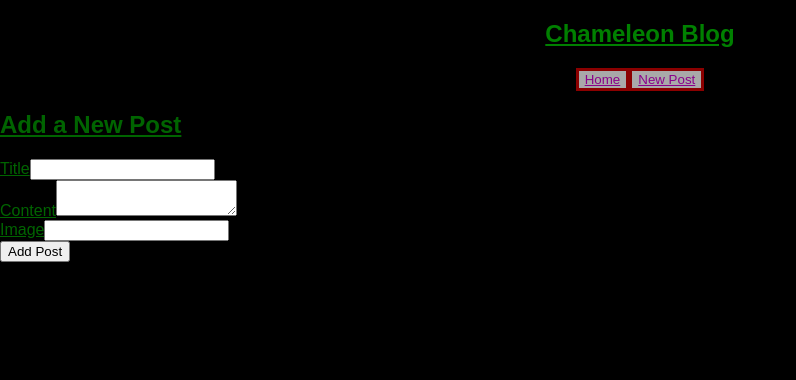
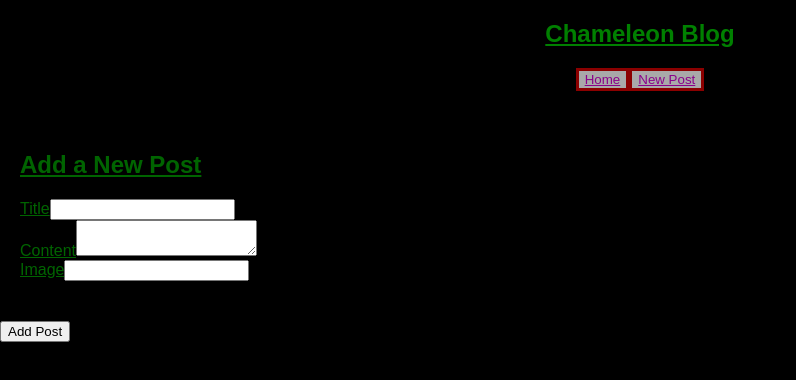
Before and after one commit to NursamedinD/chameleon-blog-v2, a React (Create React App) app: page /new in a window 1280 px wide. Shown: the top 380 px of the page, without its empty margins (0-796 px from the left). Built offline with nearby package versions, Linux system fonts and the light colour scheme; data requests are answered from the project's data file.

Commit message:
fixed some issues with form submission

```diff
--- a/db.json
+++ b/db.json
@@ -6,19 +6,23 @@
       "content": "The chameleon is a master of diguise, capable of changing its color at will, but there is more to chameleons besides their color that meets the eye, join me as we discuss the many facts about the chameleon. Chameleons can be found living in rain forests and the deserts of Africa.",
       "imageUrl": "/images/pannther_chameleon_care_reptifiles.png"
     },
-
     {
       "id": 2,
       "title": "Why change colors?",
       "content": "Perhaps the most notable trait of chameleons is there ability to change their color, how do they do this you ask? Their outer layer of their skin is see-through, under this layer lie special cells filled with pigment. To change to a new color, the brain sends a message to these cells to expand or contract. As this happens different pigments are released which mix together to create new skin tones. These colors can communicate moods, as well being used to attract mates and to either warm up or cool down.",
       "imageUrl": "/images/sleeping-chameleon-24445851.png"
     },
-
     {
       "id": 3,
       "title": "Eyes all around!",
       "content": "Most animals comes with two eyes, this is true with chameleons, but what makes them unique is that they can move each their eye's individually. This essentially gives them a wide range of site, making it easy to detect danger or prey. Another key body part of chameleons is their tongue, capable of extending quite far, the tongue is said to be almost spring-loaded which lets the chameloen grab its prey before it can get an idea of what happened, the tip of the tongue is also somewhat adhesive which makes it easy to nab prey.",
       "imageUrl": "/images/high-pied-veiled-chameleon-on-600nw-2236281569.jpg"
+    },
+    {
+      "id": "24cb",
+      "title": "test",
+      "content": "this is a test",
+      "imageUrl": "https://www.google.com/url?sa=i&url=https%3A%2F%2Fmyseco.militaryonesource.mil%2Fportal%2Farticle%2Fhow-to-be-a-better-test-taker&psig=AOvVaw2Xgkusq8HRt2-5pcyp5Lv5&ust=1731961056381000&source=images&cd=vfe&opi=89978449&ved=0CBQQjRxqFwoTCJiUge-X5IkDFQAAAAAdAAAAABAE"
     }
   ]
 }
--- a/src/App.css
+++ b/src/App.css
@@ -66,5 +66,10 @@ a {
 
 .form {
   text-decoration: underline;
-  color: darkgreen
+  color: darkgreen;
+  align-items: center;
+  justify-content: center;
+  gap: 10px;
+  margin: 20px auto;
+  padding: 20px;
 }
--- a/src/components/NewPostForm.js
+++ b/src/components/NewPostForm.js
@@ -1,6 +1,6 @@
 import React, { useState } from 'react'
 
-function NewPostForm( addPost ) {
+function NewPostForm({ addPost }) {
   const [title, setTitle] = useState('')
   const [content, setContent] = useState('')
   const [imageUrl, setImageUrl] = useState('')
@@ -22,7 +22,7 @@ function NewPostForm( addPost ) {
 
   return (
     <form onSubmit={handleSubmit}>
-      <div className='form'>
+      <div className="form">
         <h2>Add a New Post</h2>
         <label>Title</label>
         <input
@@ -30,20 +30,20 @@ function NewPostForm( addPost ) {
           value={title}
           onChange={(event) => setTitle(event.target.value)}
         />
-        <br></br>
+        <br />
         <label>Content</label>
         <textarea
           value={content}
           onChange={(event) => setContent(event.target.value)}
         />
-        <br></br>
+        <br />
         <label>Image</label>
         <input
-        type='type'
+          type="text"
           value={imageUrl}
           onChange={(event) => setImageUrl(event.target.value)}
         />
-        <br></br>
+        <br />
       </div>
       <button type="submit">Add Post</button>
     </form>
```
Lines whose indentation alone changed are shown as unchanged.
